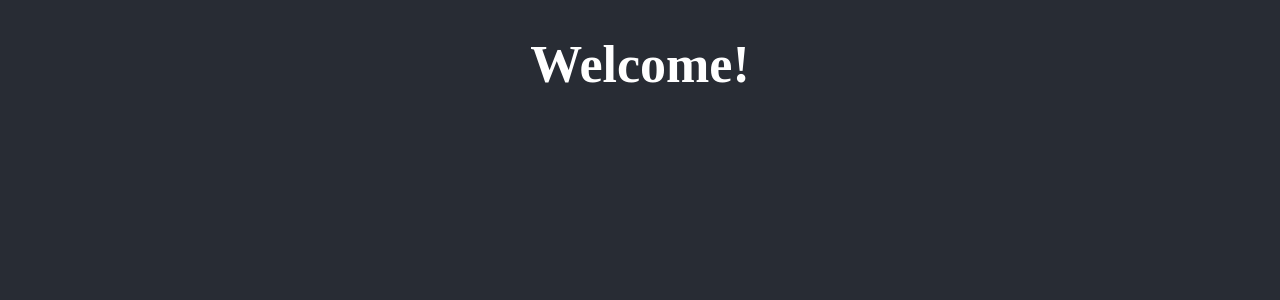
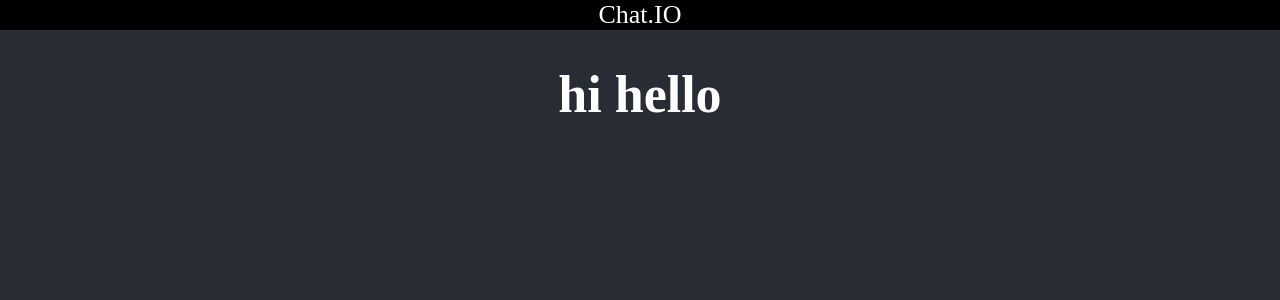
Before and after one commit to HassanAbdinur/Chat.IO, a React (Create React App) app in the folder client/: page / in a window 1280 px wide. Shown: the top 300 px of the page. Built offline with nearby package versions, Linux system fonts and the light colour scheme; the HTML template or start-up script is replaced by a standard one.

Commit message:
adding navbar

```diff
--- a/client/src/App.js
+++ b/client/src/App.js
@@ -1,3 +1,5 @@
+import React from 'react';
+import Navbar from './components/navigation/navbar';
 import './App.css';
 import Axios from "axios";
 
@@ -14,9 +16,9 @@ function App() {
 
   return (
     <div className="App">
-      <h1>Welcome!</h1>
+    <Navbar />
+     <h1>hi hello</h1>
     </div>
   );
 }
-
 export default App;
--- /dev/null
+++ b/client/src/components/navigation/navbar.css
@@ -0,0 +1,6 @@
+.Navbar {
+    background-color: black;
+    width: 100%;
+    height: auto;
+    color: white;
+}
--- /dev/null
+++ b/client/src/components/navigation/navbar.js
@@ -0,0 +1,16 @@
+import React from 'react';
+import './navbar.css'
+
+class Navbar extends React.Component {
+    render() {
+        return (
+            <div className="Navbar">
+                <nav>
+                    <a>Chat.IO</a>
+                </nav>
+            </div>
+        );
+    }
+}
+
+export default Navbar;
```
